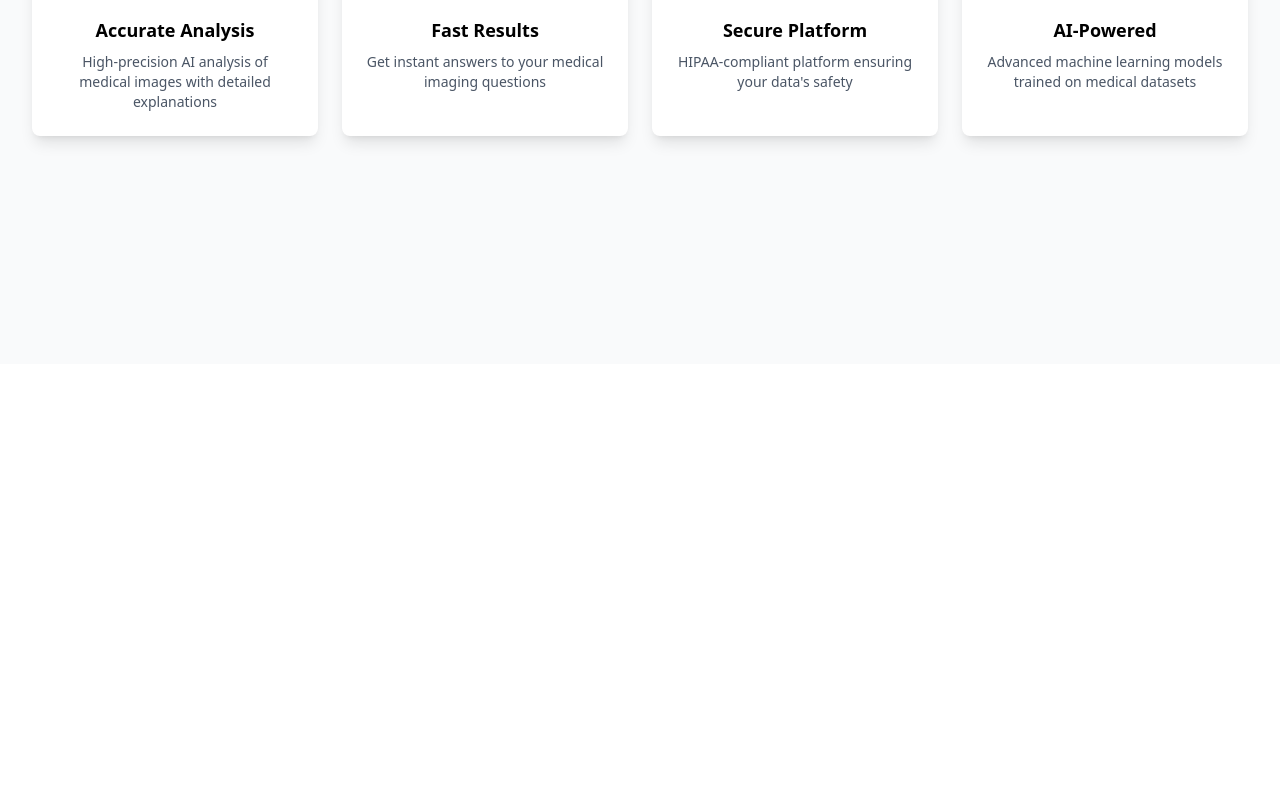
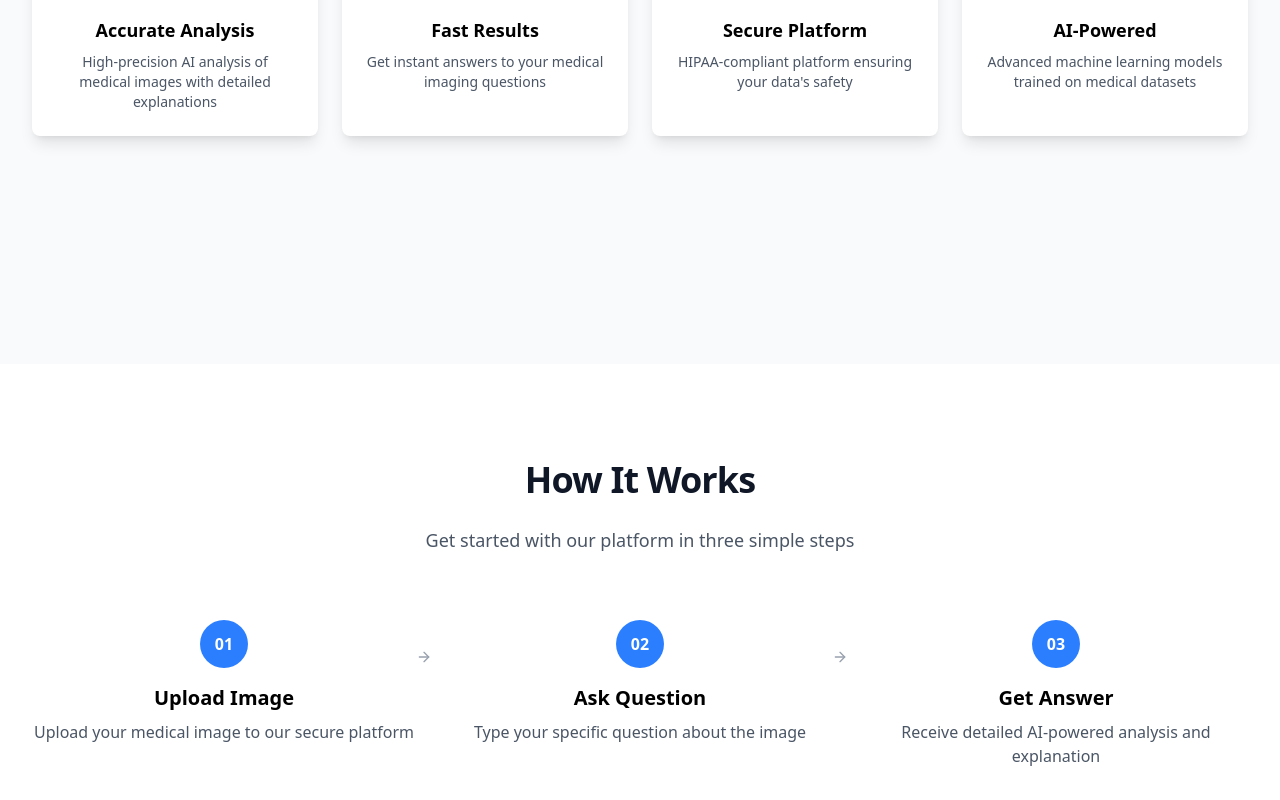
Before and after one commit to ahmedabdelrshed/Med_VQA_Frontend, a React (Vite) app: page / in a window 1280 px wide. Shown: the part 1156-1956 px from the top of the page. Before the commit the page ends 1520 px from the top, so only its background shows below. Built offline with nearby package versions, Linux system fonts and the light colour scheme.

Commit message:
How it work section

```diff
--- a/src/components/Features/Features.tsx
+++ b/src/components/Features/Features.tsx
@@ -28,7 +28,7 @@ const features = [
 ];
 const Features = () => {
   return (
-    <div className="py-32 lg:py-24 lg:h-[90vh] bg-[#f9fafb]">
+    <div className="py-32 lg:py-24 lg:h-[90vh] bg-[#f9fafb]" id="features">
       <div className="mx-auto max-w-7xl px-6 lg:px-8">
         <div className="mx-auto max-w-2xl text-center mb-16">
           <h2 className=" font-bold tracking-tight text-[#2a6da6] text-4xl lg:text-3xl">
--- a/src/components/Hero/Hero.tsx
+++ b/src/components/Hero/Hero.tsx
@@ -4,7 +4,7 @@ import Button from "../../ui/Button";
 const Hero = () => {
   const navigate = useNavigate();
   return (
-    <div className="flex-1  bg-[#f0f8ff] ">
+    <div className="flex-1  bg-[#f0f8ff] " id="home">
       <div className="flex mx-auto items-center max-w-7xl px-6 h-full  lg:px-8">
         <div className="text-center lg:text-left w-3xl ">
           <h1 className="text-4xl font-bold tracking-tight text-gray-900 sm:text-6xl mb-6">
--- /dev/null
+++ b/src/components/HowItWork/HowItWork.tsx
@@ -0,0 +1,55 @@
+import { FiArrowRight } from "react-icons/fi";
+
+const steps = [
+  {
+    number: "01",
+    title: "Upload Image",
+    description: "Upload your medical image to our secure platform",
+  },
+  {
+    number: "02",
+    title: "Ask Question",
+    description: "Type your specific question about the image",
+  },
+  {
+    number: "03",
+    title: "Get Answer",
+    description: "Receive detailed AI-powered analysis and explanation",
+  },
+];
+
+const HowItWorks = () => {
+  return (
+    <div className=" py-32 lg:pt-24" id="how-it-works">
+      <div className="mx-auto max-w-7xl px-6 lg:px-8">
+        <div className="mx-auto max-w-2xl text-center mb-16">
+          <h2 className="text-3xl font-bold tracking-tight text-gray-900 sm:text-4xl">
+            How It Works
+          </h2>
+          <p className="mt-6 text-lg leading-8 text-gray-600">
+            Get started with our platform in three simple steps
+          </p>
+        </div>
+        <div className="grid grid-cols-1 gap-8 md:grid-cols-3">
+          {steps.map((step, index) => (
+            <div
+              key={step.number}
+              className="relative flex flex-col items-center text-center"
+            >
+              <div className="mb-4 rounded-full bg-blue-500 text-white w-12 h-12 flex items-center justify-center font-bold">
+                {step.number}
+              </div>
+              <h3 className="text-xl font-semibold mb-2">{step.title}</h3>
+              <p className="text-gray-600">{step.description}</p>
+              {index < steps.length - 1 && (
+                <FiArrowRight className="hidden md:block absolute -right-4 top-1/4 transform -translate-y-1/2 text-gray-400" />
+              )}
+            </div>
+          ))}
+        </div>
+      </div>
+    </div>
+  );
+};
+
+export default HowItWorks;
--- a/src/components/NavBar/MenuItems.tsx
+++ b/src/components/NavBar/MenuItems.tsx
@@ -2,13 +2,19 @@ const MenuItems = () => {
   return (
     <>
       <li>
-        <a className="hover:text-blue-500">Home</a>
+        <a href="#home" className="hover:text-blue-500">
+          Home
+        </a>
       </li>
       <li>
-        <a className="hover:text-blue-500">Features</a>
+        <a href="#features" className="hover:text-blue-500">
+          Features
+        </a>
       </li>
       <li>
-        <a className="hover:text-blue-500">How it works</a>
+        <a href="#how-it-works" className="hover:text-blue-500">
+          How it works
+        </a>
       </li>
     </>
   );
--- a/src/index.css
+++ b/src/index.css
@@ -2,6 +2,10 @@
 
 @plugin "daisyui" {
   themes: false;
+}
+
+html {
+  scroll-behavior: smooth;
 }
 
 .text-gradient-hello {
--- a/src/pages/Home.tsx
+++ b/src/pages/Home.tsx
@@ -1,15 +1,17 @@
 import Features from "../components/Features/Features";
 import Hero from "../components/Hero/Hero";
+import HowItWorks from "../components/HowItWork/HowItWork";
 import NavBar from "../components/NavBar/NavBar";
 
 const Home = () => {
   return (
-    <div className="min-h-screen">
+    <div className="min-h-screen scroll-smooth">
       <div className="flex flex-col h-screen">
         <NavBar />
         <Hero />
       </div>
-      <Features/>
+      <Features />
+      <HowItWorks />
     </div>
   );
 };
```
